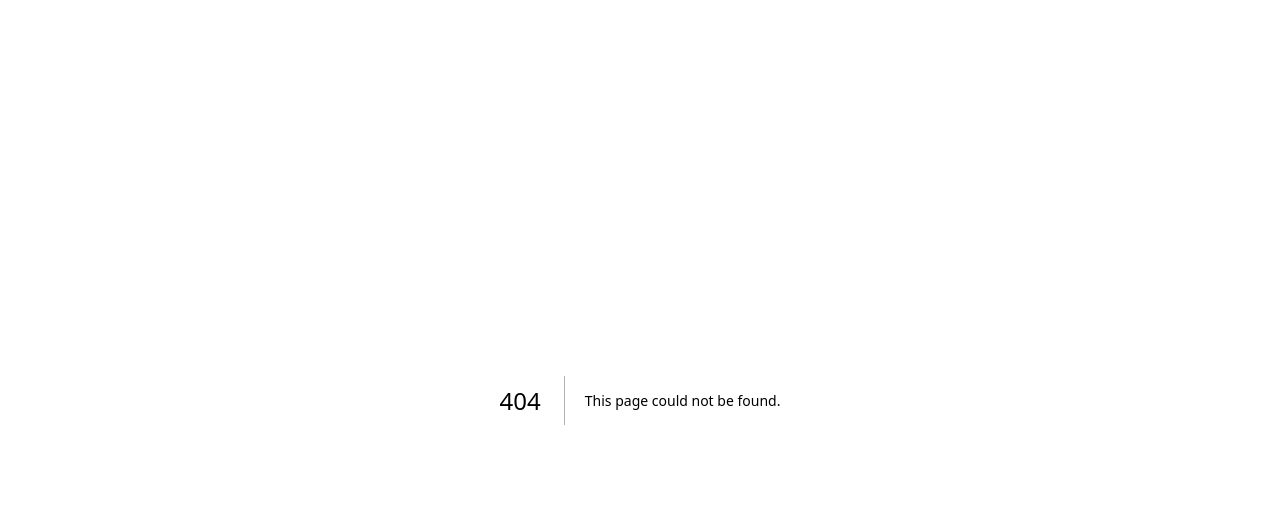
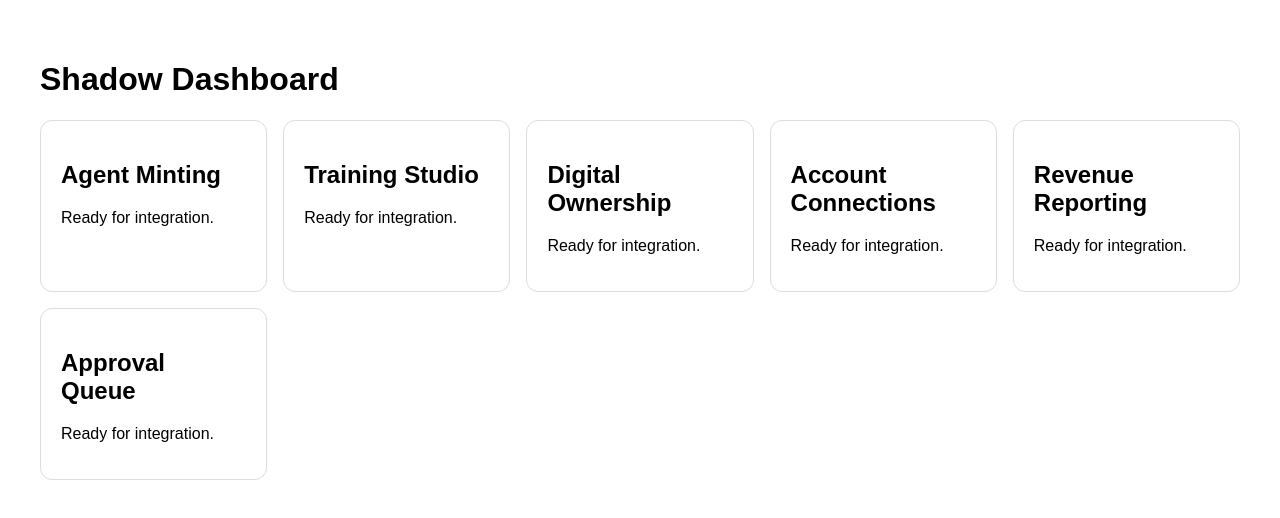
Before and after one commit to carbonactual/Shadow, a Next.js app in the folder apps/web/: page /dashboard in a window 1280 px wide. Before the commit this address had no page. Shown: the top 518 px of the page. Built offline with nearby package versions, Linux system fonts and the light colour scheme.

Commit message:
Add dashboard screen

```diff
--- /dev/null
+++ b/apps/web/app/dashboard/page.jsx
@@ -0,0 +1,24 @@
+export default function DashboardPage() {
+  const cards = [
+    'Agent Minting',
+    'Training Studio',
+    'Digital Ownership',
+    'Account Connections',
+    'Revenue Reporting',
+    'Approval Queue'
+  ];
+
+  return (
+    <main style={{ fontFamily: 'Arial', padding: 32 }}>
+      <h1>Shadow Dashboard</h1>
+      <div style={{ display: 'grid', gap: 16, gridTemplateColumns: 'repeat(auto-fit, minmax(220px, 1fr))' }}>
+        {cards.map((card) => (
+          <div key={card} style={{ border: '1px solid #ddd', borderRadius: 12, padding: 20 }}>
+            <h2>{card}</h2>
+            <p>Ready for integration.</p>
+          </div>
+        ))}
+      </div>
+    </main>
+  );
+}
```
